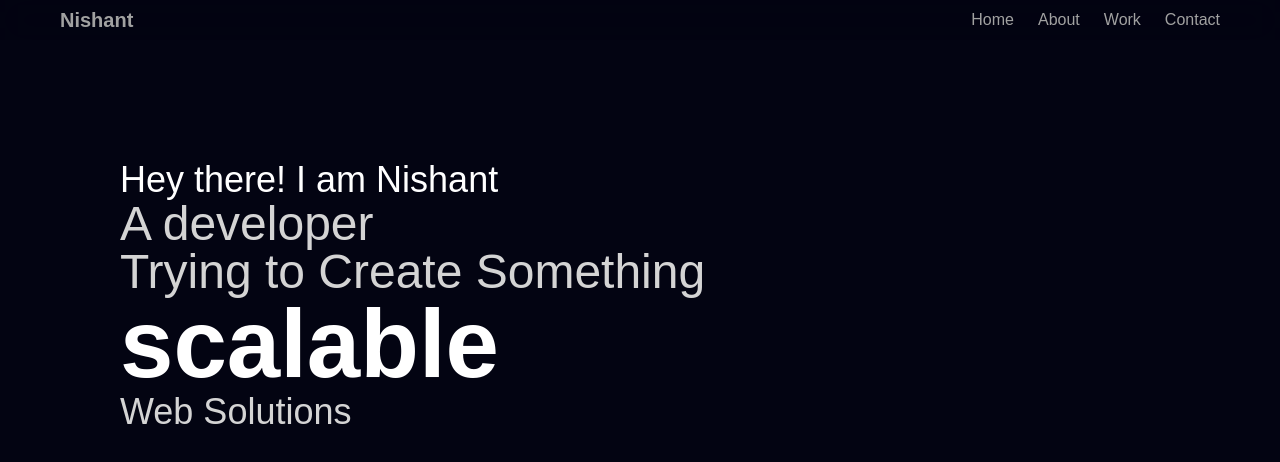
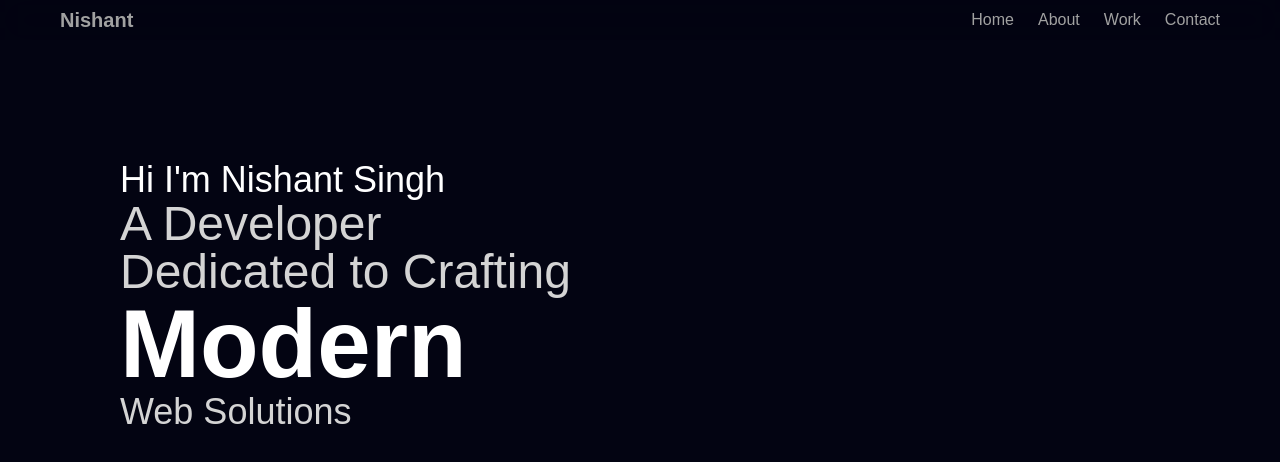
Before and after one commit to nishantsingh604/nishant-3dfolio, a React (Vite) app: page / in a window 1280 px wide. Shown: the top 462 px of the page. Built offline with nearby package versions, Linux system fonts and the light colour scheme; a web font is replaced by a local one.

Commit message:
made some changes to the hero text and added motion effects

```diff
--- a/src/components/HeroText.jsx
+++ b/src/components/HeroText.jsx
@@ -1,19 +1,98 @@
-import React from "react";
 import { FlipWords } from "./FlipWords";
+import { motion } from "motion/react";
 
 const HeroText = () => {
+  const words = ["Secure", "Modern", "Scalable"];
+  const variants = {
+    hidden: { opacity: 0, x: -50 },
+    visible: { opacity: 1, x: 0 }
+  };
   return (
     <div className="z-10 mt-20 text-center md:mt-40 md:text-left rounded-3xl bg-clip-text">
+      {/* Desktop View */}
       <div className="flex-col hidden md:flex c-space">
-        <h1 className="text-4xl font-medium">Hey there! I am Nishant</h1>
+        <motion.h1
+          className="text-4xl font-medium"
+          variants={variants}
+          initial="hidden"
+          animate="visible"
+          transition={{ delay: 1 }}
+        >
+          Hi I'm Nishant Singh
+        </motion.h1>
         <div className="flex flex-col items-start">
-          <p className="text-5xl font-medium text-neutral-300">
-            A developer <br />
-            Trying to Create Something
-          </p>
-
-          <FlipWords words={["Secure","scalable","modern"]} className="font-black text-white text-8xl "/>
-          <p className="text-4xl font-medium text-neutral-300">Web Solutions</p>
+          <motion.p
+            className="text-5xl font-medium text-neutral-300"
+            variants={variants}
+            initial="hidden"
+            animate="visible"
+            transition={{ delay: 1.2 }}
+          >
+            A Developer <br /> Dedicated to Crafting
+          </motion.p>
+          <motion.div
+            variants={variants}
+            initial="hidden"
+            animate="visible"
+            transition={{ delay: 1.5 }}
+          >
+            <FlipWords
+              words={words}
+              className="font-black text-white text-8xl"
+            />
+          </motion.div>
+          <motion.p
+            className="text-4xl font-medium text-neutral-300"
+            variants={variants}
+            initial="hidden"
+            animate="visible"
+            transition={{ delay: 1.8 }}
+          >
+            Web Solutions
+          </motion.p>
+        </div>
+      </div>
+      {/* Mobile View */}
+      <div className="flex- flex-col space-y-6 md:hidden">
+        <motion.p
+          className="text-4xl font-medium"
+          variants={variants}
+          initial="hidden"
+          animate="visible"
+          transition={{ delay: 1 }}
+        >
+          Hi,I'm Ali
+        </motion.p>
+        <div>
+          <motion.p
+            className="text-5xl font-black text-neutral-300"
+            variants={variants}
+            initial="hidden"
+            animate="visible"
+            transition={{ delay: 1.2 }}
+          >
+            Building
+          </motion.p>
+          <motion.div
+            variants={variants}
+            initial="hidden"
+            animate="visible"
+            transition={{ delay: 1.5 }}
+          >
+            <FlipWords
+              words={words}
+              className="font-bold text-white text-7xl"
+            />
+          </motion.div>
+          <motion.p
+            className="text-4xl font-black text-neutral300"
+            variants={variants}
+            initial="hidden"
+            animate="visible"
+            transition={{ delay: 1.8 }}
+          >
+            Web Applications
+          </motion.p>
         </div>
       </div>
     </div>
```
